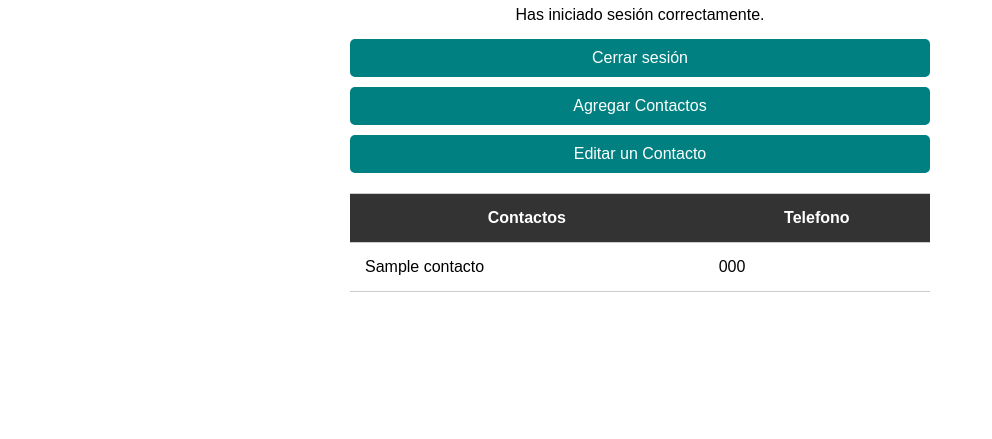
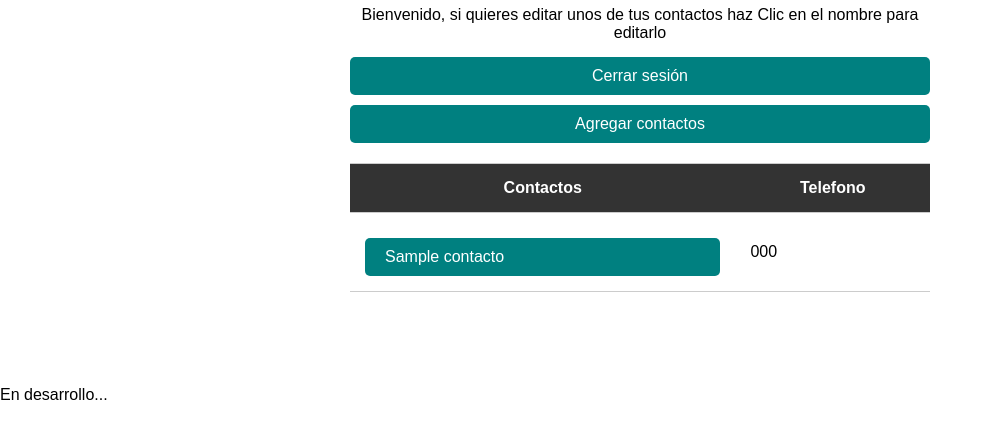
Before and after one commit to jhonn932/agenda-contacto-app, a Flask app: template templates/dashboard.html in a window 1280 px wide. Shown: the part 76-515 px from the top of the page, without its empty margins (0-992 px from the left). Run offline with Flask 3, Linux system fonts and the light colour scheme; the template is opened without the code that fills it: most values are stand-ins (such as "Sample title", 1, 10 or a date in 2020).

Commit message:
cada nombre es un enlace que al hacer clic te lleva a la ruta editar

```diff
--- a/templates/dashboard.html
+++ b/templates/dashboard.html
@@ -12,11 +12,10 @@
     </div>
     <div class="panel">
         <h1>¡Hola {{ session['usuario'] }}!</h1>
-        <p>Has iniciado sesión correctamente.</p>
+        <p>Bienvenido, si quieres editar unos de tus contactos haz Clic en el nombre para editarlo</p>
 
-        <a href="{{ url_for('logout') }}">Cerrar sesión</a>
-        <a href="{{ url_for('agendar') }}">Agregar Contactos</a>
-        <a href="{{ url_for('editar') }}">Editar un Contacto</a>
+        <a class="a" href="{{ url_for('logout') }}">Cerrar sesión</a>
+        <a class="a" href="{{ url_for('agendar') }}">Agregar contactos</a>
 
         <table>
             <thead>
@@ -26,12 +25,22 @@
             <tbody>
                 {% for contacto in resultado %}
                     <tr>
-                        <td> {{ contacto.nombre }} </td>
+                        <td>
+                            <a class="b" href="{{ url_for('editar',id=contacto.id_contacto) }}">
+                                {{ contacto.nombre }}
+                            </a>
+                        </td>
                         <td> {{ contacto.telefono }} </td>
                     </tr>
                 {% endfor %}
             </tbody>
         </table>
     </div>
+    <br>
+    <br>
+    <br>
+    <div class="footer">
+        <footer>En desarrollo...</footer>
+    </div>
 </body>
 </html>
```
